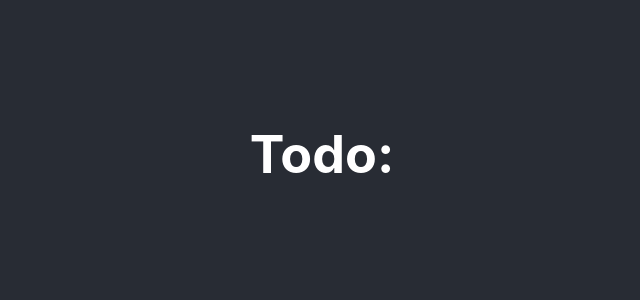
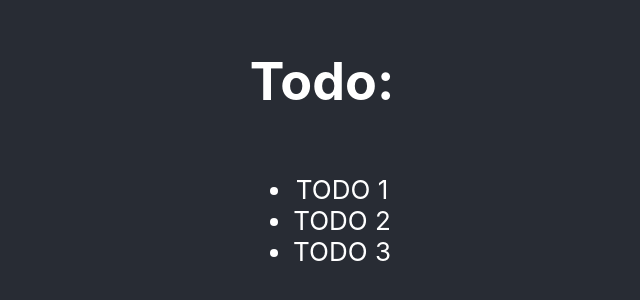
Before and after one commit to axSheru/react-typescript-todo, a React (Create React App) app: page / in a window 1280 px wide. Shown: the part 246-546 px from the top of the page, without its empty margins (318-958 px from the left). Built offline with nearby package versions, Linux system fonts and the light colour scheme.

Commit message:
FEAT: Implemented TODO provider on TODO component.

```diff
--- a/src/todo/Todo.tsx
+++ b/src/todo/Todo.tsx
@@ -1,7 +1,14 @@
+import { TodoProvider } from './context/TodoProvider';
+
 export const Todo = () => {
     return (
-        <>
+        <TodoProvider>
             <h1>Todo:</h1>
-        </>
+            <ul>
+                <li>TODO 1</li>
+                <li>TODO 2</li>
+                <li>TODO 3</li>
+            </ul>
+        </TodoProvider>
     );
 };
```
